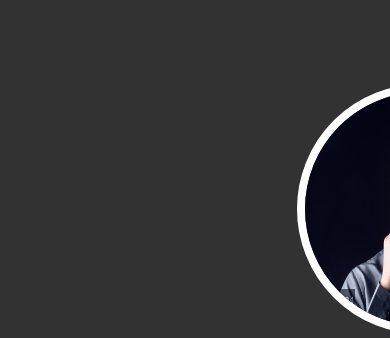
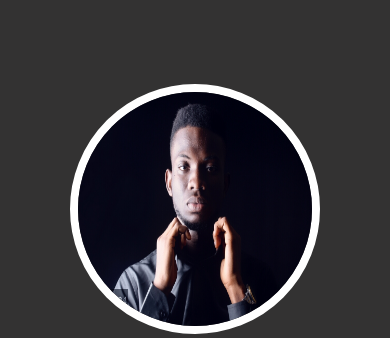
Before and after one commit to kassiddy1999/myPortfolio_demo, a plain HTML site: page index.html in a window 390 px wide. Shown: the part 137-475 px from the top of the page. Drawn offline with Linux system fonts and the light colour scheme; a web font is replaced by a local one.

Commit message:
making a commit

```diff
--- a/css/style.css
+++ b/css/style.css
@@ -337,7 +337,7 @@ body {
 
 /* Home */
 .home {
-    min-width: 100vh;
+    min-width: 100vw;
     display: flex;
 }
 
@@ -1083,11 +1083,18 @@ body.light .shadow-dark {
 
 @media (max-width: 575px) {
     .section {
-        padding: 0 5px;
+        padding: 0;
+    }
+    .section .container {
+        padding: 30px;
     }
     .home {
         justify-content: center;
         align-items: center;
+    }
+
+    .home .intro img {
+        /* display: block; */
     }
 
     .contact .contact-info-item,
```
